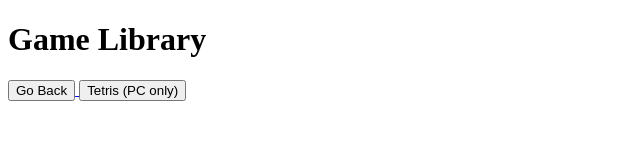
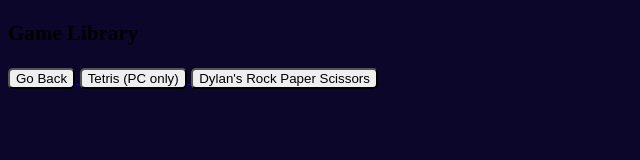
Before and after one commit to Lkdytz/Games, a plain HTML site: page index.html in a window 1280 px wide. Shown: the whole page, without its empty margins (0-640 px from the left). Drawn offline with Linux system fonts and the light colour scheme; a web font is replaced by a local one.

Commit message:
Add files via upload

```diff
--- a/index.html
+++ b/index.html
@@ -1,10 +1,16 @@
 <!DOCTYPE html>
+<meta charset="UTF-8" />
+<meta http-equiv="X-UA-Compatible" content="IE=edge" />
+<meta name="viewport" content="width=device-width",
+initial-scale="1.0" />
+<link rel="stylesheet" href="style.css" />
+
 <html>
     <title>Game Library</title>
     <body>
-        <h1>
+        <h3>
             Game Library
-        </h1>
+        </h3>
     </body>
 </html>
 
@@ -12,11 +18,17 @@
 <body>
 
     <a href="https://lkdytz.github.io/NightNumbers/">
-        <button>
+        <button style="border-radius: 5px;">
            Go Back
         </button>
         </a>
 
         <a href="https://lkdytz.github.io/Tetris/">
-            <button>Tetris (PC only)</button>
+            <button style="border-radius: 5px;">Tetris (PC only)</button>
         </a>
+
+        <a href="https://lkdytz.github.io/DylansRPS/">
+            <button style="border-radius: 5px;">
+               Dylan's Rock Paper Scissors
+            </button>
+            </a>
--- /dev/null
+++ b/style.css
@@ -0,0 +1,11 @@
+@font-face {
+    font-family: myFont;
+    src: url(ComicMono.ttf);
+}
+
+body{
+    font-family: myFont;
+    font-weight: 0;
+    font-size: large;
+    background: rgb(11, 6, 42);
+}
```
